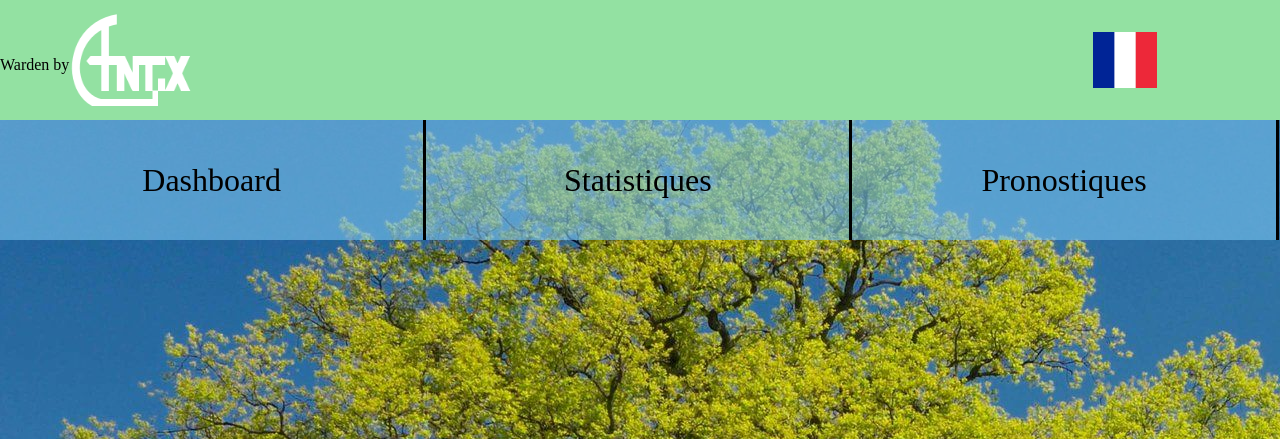
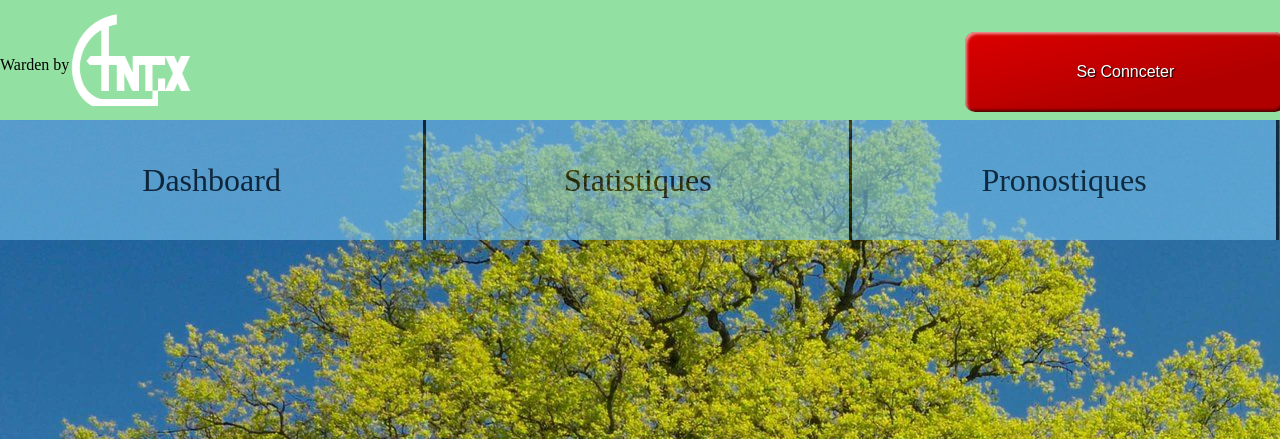
Before and after one commit to ablaye719/Warden_prroject, a PHP site: page /home.html in a window 1280 px wide. Shown: the top 439 px of the page. Run offline with PHP 8.4, Linux system fonts and the light colour scheme.

Commit message:
Add files via upload

```diff
--- a/home.html
+++ b/home.html
@@ -9,14 +9,28 @@
             <img id="logo" src="logo.png"/>
         </a>
         <a>
-            <img id="langue" src="drapeau-francais.png">
+            <!--<img id="langue" src="drapeau-francais.png">-->
+            <div id="langue">
+                <!--<input
+
+                class="favorite styled"
+                type="button"
+                value="Se Connecter">-->
+                <input class="favorite styled" type="button" onclick="window.location.href = 'Login.html';" value="Se Connceter"/>
+
+
+
+            </div>
         </a>
+
+
+
     </header>
     <body>
         <div>
-            <a class='Nav'><span class='Navtitle'>Dashboard</span></a>
-            <a class='Nav'><span class='Navtitle'>Statistiques</span></a>
-            <a class='Nav'><span class='Navtitle'>Pronostiques</span></a>
+            <a class='Nav'><span>Dashboard</span></a>
+            <a class='Nav'><span>Statistiques</span></a>
+            <a class='Nav'><span>Pronostiques</span></a>
         </div>
         <footer>
             <a id='CGU'><span>CGU</span></a>
--- a/style.css
+++ b/style.css
@@ -30,15 +30,46 @@ header a span {
 #langue {
     width: 5vw;
     height: 7vh;
-    margin-left : 70vw;
-    margin-top : 4vh
+    margin-left : 60vw;
+    margin-top : auto
 }
 
+/* bouton langue*/
+
+.styled {
+    border: 0;
+    line-height: 2.5;
+    padding: 0 20px;
+    font-size: 1rem;
+    text-align: center;
+    color: #fff;
+    text-shadow: 1px 1px 1px #000;
+    border-radius: 10px;
+    background-color: rgba(220, 0, 0, 1);
+    background-image: linear-gradient(to top left,
+                                      rgba(0, 0, 0, .2),
+                                      rgba(0, 0, 0, .2) 30%,
+                                      rgba(0, 0, 0, 0));
+    box-shadow: inset 2px 2px 3px rgba(255, 255, 255, .6),
+                inset -2px -2px 3px rgba(0, 0, 0, .6);
+}
+
+.styled:hover {
+    background-color: rgba(255, 0, 0, 1);
+}
+
+.styled:active {
+    box-shadow: inset -2px -2px 3px rgba(255, 255, 255, .6),
+                inset 2px 2px 3px rgba(0, 0, 0, .6);
+}
+
+
 .Nav {
-    background-color: rgba(120, 197, 240, 0.6) ;
+    background-color: #78C5F0 ;
     height: 15vh;
     float: left;
     width: 33.3%;
+    opacity: 0.6;
     display: flex;
     justify-content: center;
     align-items: center;
@@ -49,7 +80,7 @@ header a span {
 }
 
 .Nav:hover {
-    background-color: rgba(120, 197, 240, 1) ;
+    opacity: 1;
 }
 
 
```
